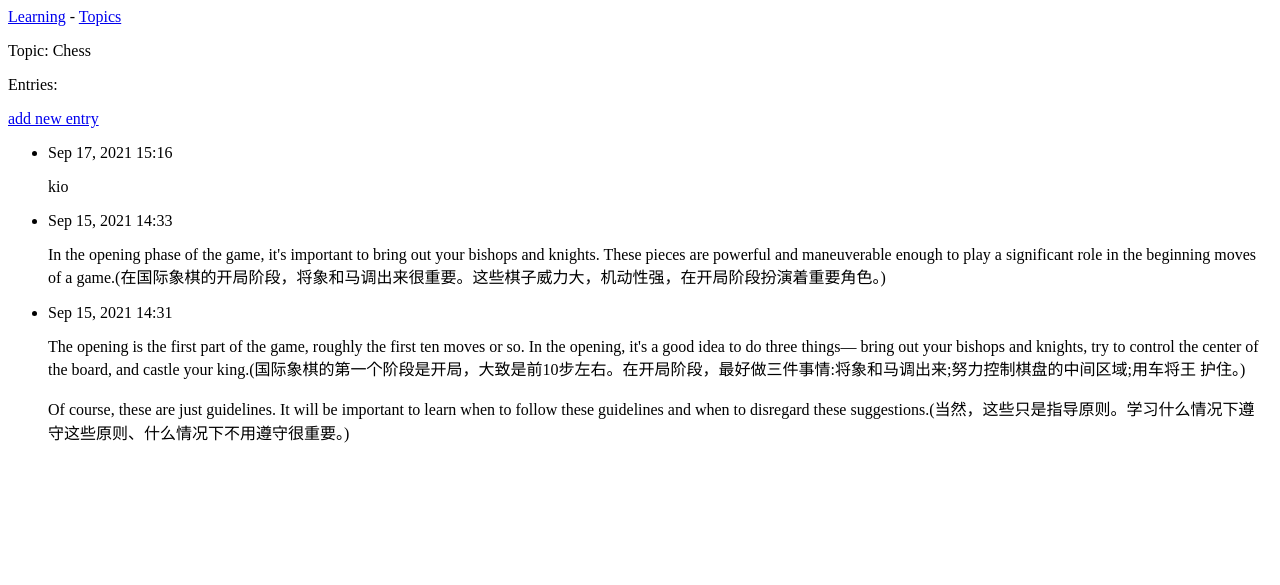
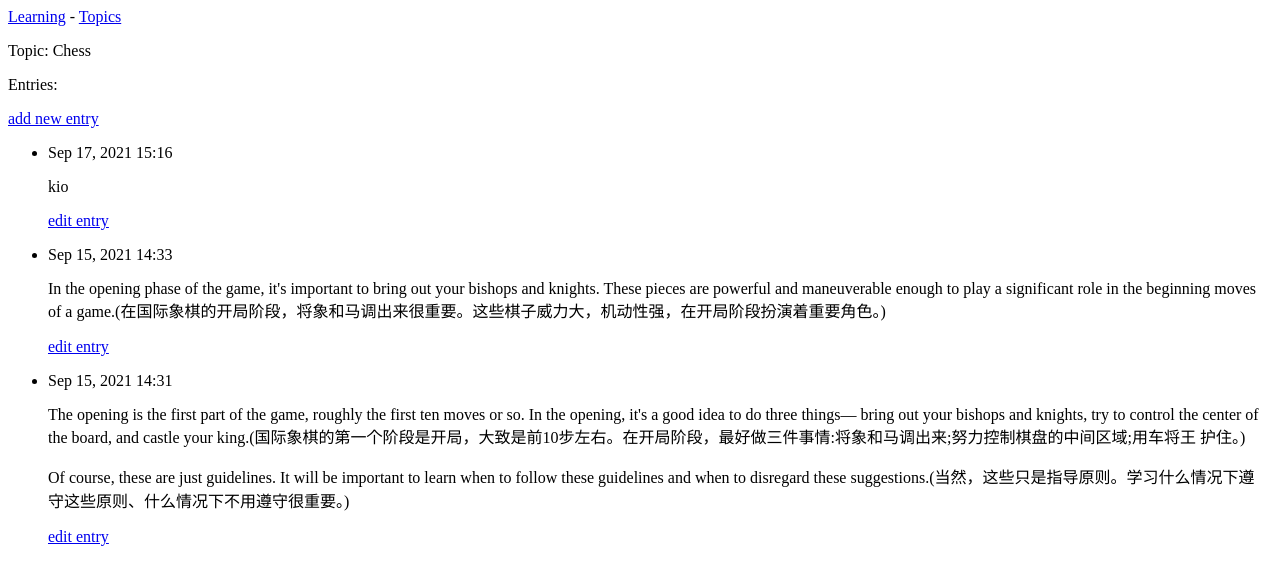
Before and after one commit to sethvoler/learning_log, a Django app: page /topics/1/ in a window 1280 px wide. Shown: the top 585 px of the page. Run offline with Django 3.2, Linux system fonts and the light colour scheme; data comes from the database, SQL or seed files in the repository; both versions use the stored data as it was after the commit.

Commit message:
add a page for edit entry

```diff
--- a/learning_logs/templates/learning_logs/topic.html
+++ b/learning_logs/templates/learning_logs/topic.html
@@ -13,6 +13,9 @@
       <li>
         <p>{{ entry.data_added|date:'M d, Y H:i' }}</p>
         <p>{{ entry.text|linebreaks }}</p>
+        <p>
+          <a href="{% url 'edit_entry' entry.id %}">edit entry</a>
+        </p>
       </li>
       {% empty %}
       <li>
--- a/learning_logs/urls.py
+++ b/learning_logs/urls.py
@@ -16,5 +16,8 @@ urlpatterns = [
   path('new_topic', views.new_topic, name='new_topic'),
 
   # 用于添加新条目的页面
-  path('new_entry/<topic_id>/', views.new_entry, name='new_entry')
+  path('new_entry/<topic_id>/', views.new_entry, name='new_entry'),
+
+  # 用于编辑条目的页面
+  path('edit_entry/<entry_id>', views.edit_entry, name='edit_entry')
 ]
--- a/learning_logs/views.py
+++ b/learning_logs/views.py
@@ -1,7 +1,7 @@
 from django.shortcuts import render
 from django.http import HttpResponseRedirect
 from django.urls import reverse
-from .models import Topic
+from .models import Topic, Entry
 from .forms import TopicForm, EntryForm
 
 def index(request):
@@ -54,3 +54,21 @@ def new_entry(request, topic_id):
 
   context = {'topic': topic, 'form': form}
   return render(request, 'learning_logs/new_entry.html', context)
+
+def edit_entry(request, entry_id):
+  """编辑既有条目"""
+  entry = Entry.objects.get(id=entry_id)
+  topic = entry.topic
+
+  if request.method != 'POST':
+    # 初次请求，使用当前条目填充表单
+    form = EntryForm(instance=entry)
+  else:
+    # POST提交的数据，对数据进行处理
+    form = EntryForm(instance=entry, data=request.POST)
+    if form.is_valid():
+      form.save()
+      return HttpResponseRedirect(reverse('topic', args=[topic.id]))
+
+  context = {'entry': entry, 'topic': topic, 'form': form}
+  return render(request, 'learning_logs/edit_entry.html', context)
```
Also changed, not shown: learning_logs/templates/learning_logs/edit_entry.html (added, +13 -0 lines), db.sqlite3.
